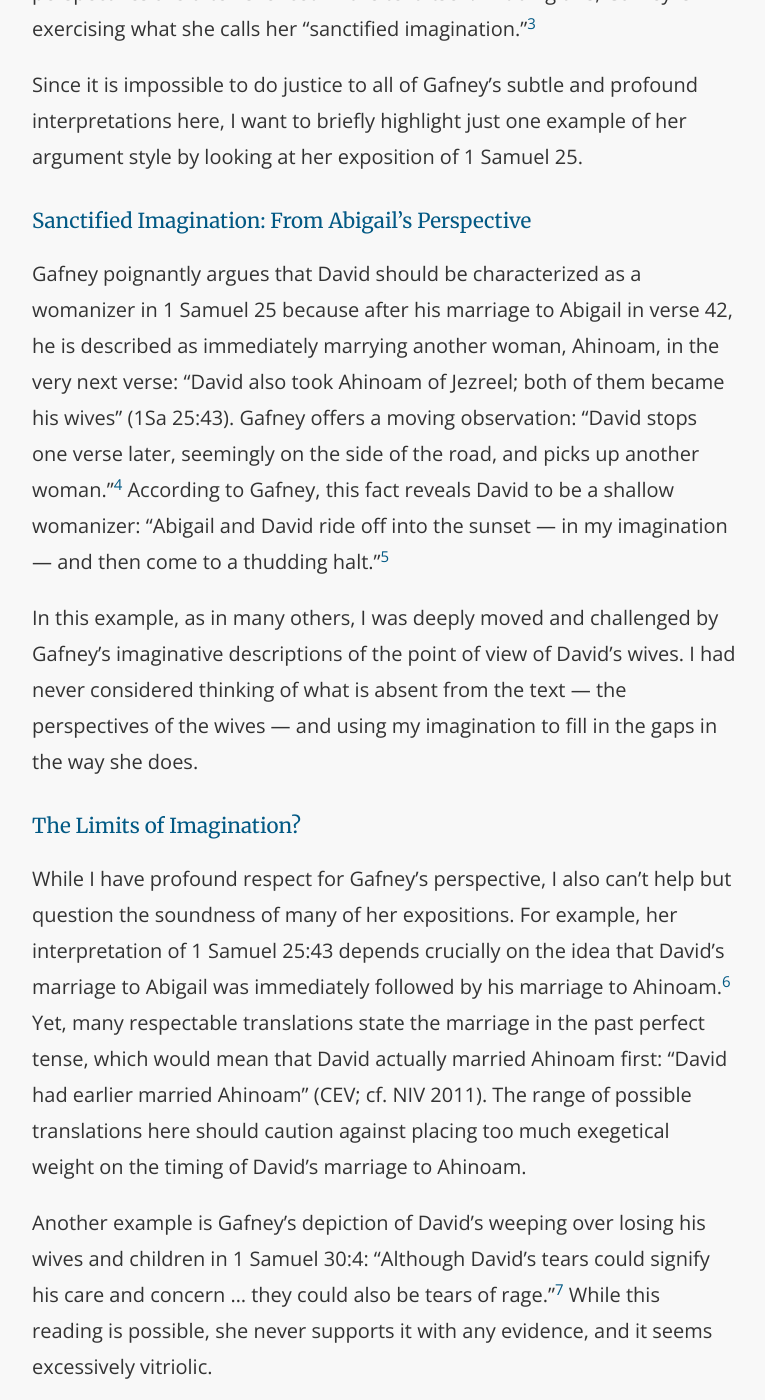
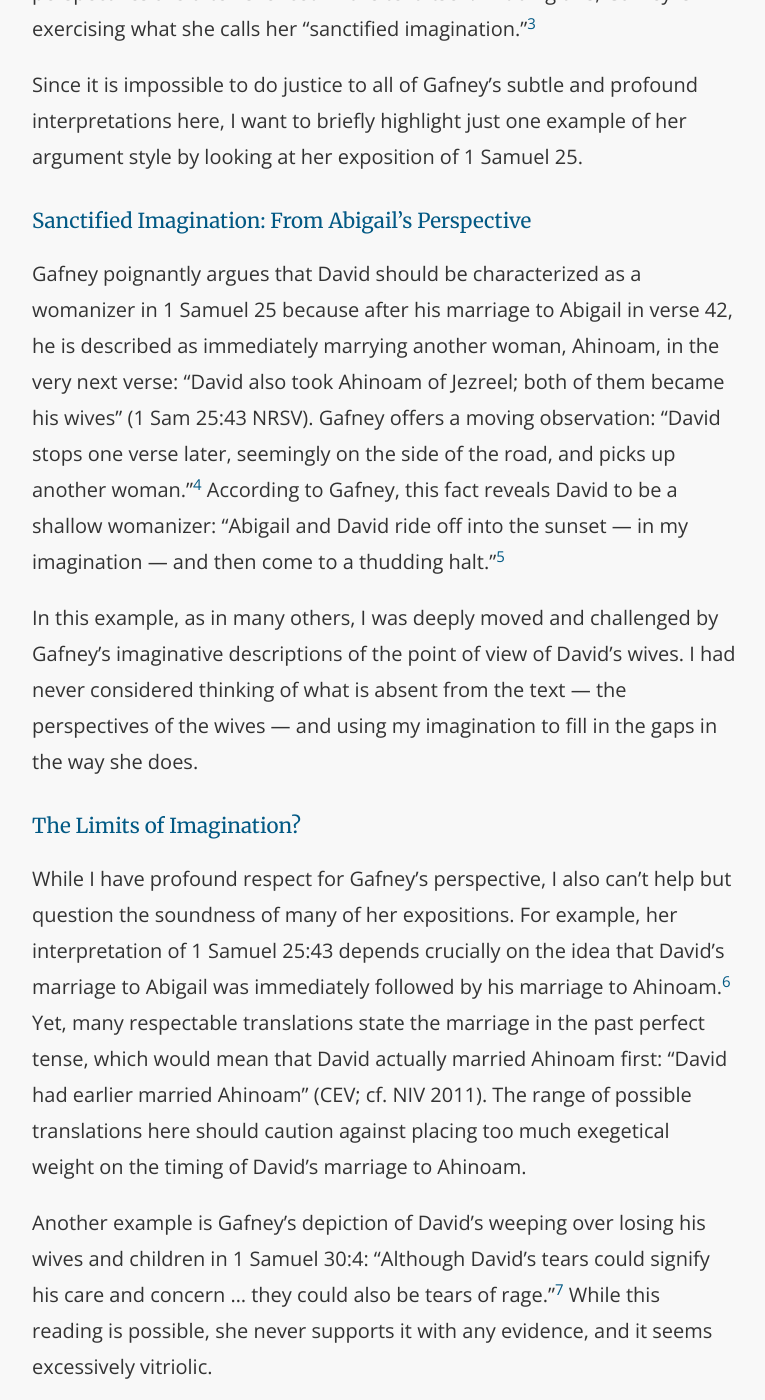
Before and after one commit to second-breakfast/second-breakfast.github.io, a Jekyll site: the page built from _posts/2021-02-18-gafney.markdown, in a window 1280 px wide and 1400 px high, scrolled down 1254 px. Shown: the whole window, without its empty margins (256-1021 px from the left). Built offline with Jekyll 4.4.1, drawn with Linux system fonts in a browser that asks for light colours; some of the changed text lies outside the part shown.

Commit message:
Update Gafney post

```diff
--- a/_posts/2021-02-18-gafney.markdown
+++ b/_posts/2021-02-18-gafney.markdown
@@ -17,7 +17,7 @@
 Since it is impossible to do justice to all of Gafney’s subtle and profound interpretations here, I want to briefly highlight just one example of her argument style by looking at her exposition of 1 Samuel 25.
 
 ### Sanctified Imagination: From Abigail's Perspective
-Gafney poignantly argues that David should be characterized as a womanizer in 1 Samuel 25 because after his marriage to Abigail in verse 42, he is described as immediately marrying another woman, Ahinoam, in the very next verse: “David also took Ahinoam of Jezreel; both of them became his wives” (1Sa 25:43). Gafney offers a moving observation: “David stops one verse later, seemingly on the side of the road, and picks up another woman.”<sup id="a4">[4](#f4)</sup> According to Gafney, this fact reveals David to be a shallow womanizer: “Abigail and David ride off into the sunset — in my imagination — and then come to a thudding halt.”<sup id="a5">[5](#f5)</sup>
+Gafney poignantly argues that David should be characterized as a womanizer in 1 Samuel 25 because after his marriage to Abigail in verse 42, he is described as immediately marrying another woman, Ahinoam, in the very next verse: “David also took Ahinoam of Jezreel; both of them became his wives” (1 Sam 25:43 NRSV). Gafney offers a moving observation: “David stops one verse later, seemingly on the side of the road, and picks up another woman.”<sup id="a4">[4](#f4)</sup> According to Gafney, this fact reveals David to be a shallow womanizer: “Abigail and David ride off into the sunset — in my imagination — and then come to a thudding halt.”<sup id="a5">[5](#f5)</sup>
 
 In this example, as in many others, I was deeply moved and challenged by Gafney’s imaginative descriptions of the point of view of David’s wives. I had never considered thinking of what is absent from the text — the perspectives of the wives — and using my imagination to fill in the gaps in the way she does.
 
@@ -26,7 +26,7 @@
 
 Another example is Gafney’s depiction of David’s weeping over losing his wives and children in 1 Samuel 30:4: “Although David’s tears could signify his care and concern ... they could also be tears of rage.”<sup id="a7">[7](#f7)</sup> While this reading is possible, she never supports it with any evidence, and it seems excessively vitriolic.
 
-Overall, my tendency is to agree with Gafney’s conclusion that David was a womanizer, yet my impression is that her arguments for that conclusion are rooted more in her sanctified imagination than in cogent evidence in these and many other cases.
+Overall, my tendency is to agree with Gafney’s conclusion that David was a womanizer. Yet, my impression is that her arguments for that conclusion are rooted more in her sanctified imagination than in cogent evidence in these and many other cases.
 
 ### Notes
 <sup id="f1">1</sup> Wilda C. Gafney, “Dominated by David,” in *Womanist Midrash: A Reintroduction to Women of the Torah and of the Throne* (Louisville, KY: Westminster John Knox Press, 2017), 203-35. [↵](#a1)
```
